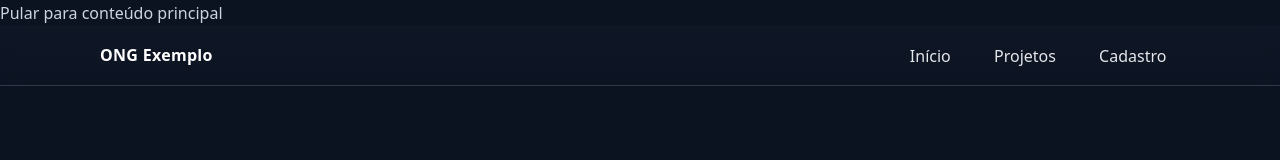
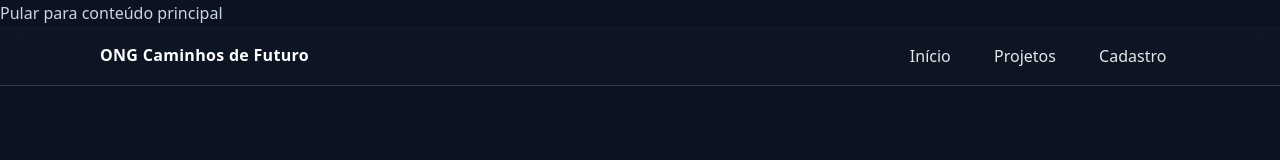
Before and after one commit to talitaamessias/ong_site, a plain HTML site: page index.html in a window 1280 px wide. Shown: the top 160 px of the page. Drawn offline with Linux system fonts and the light colour scheme.

Commit message:
Update index.html

```diff
--- a/index.html
+++ b/index.html
@@ -3,14 +3,14 @@
 <head>
   <meta charset="utf-8" />
   <meta name="viewport" content="width=device-width, initial-scale=1" />
-  <title>ONG Exemplo</title>
+  <title>ONG Caminhos de Futuro</title>
   <link rel="stylesheet" href="assets/css/styles.css" />
 </head>
 <body>
   <a class="skip-link" href="#app">Pular para conteúdo principal</a>
   <header class="site-header">
     <div class="container navbar">
-      <div class="logo">ONG Exemplo</div>
+      <div class="logo">ONG Caminhos de Futuro</div>
       <nav class="desktop-nav" role="navigation" aria-label="Menu principal">
         <ul style="list-style:none;display:flex;gap:16px;margin:0;padding:0;align-items:center">
           <li><a data-link href="#/">Início</a></li>
```
